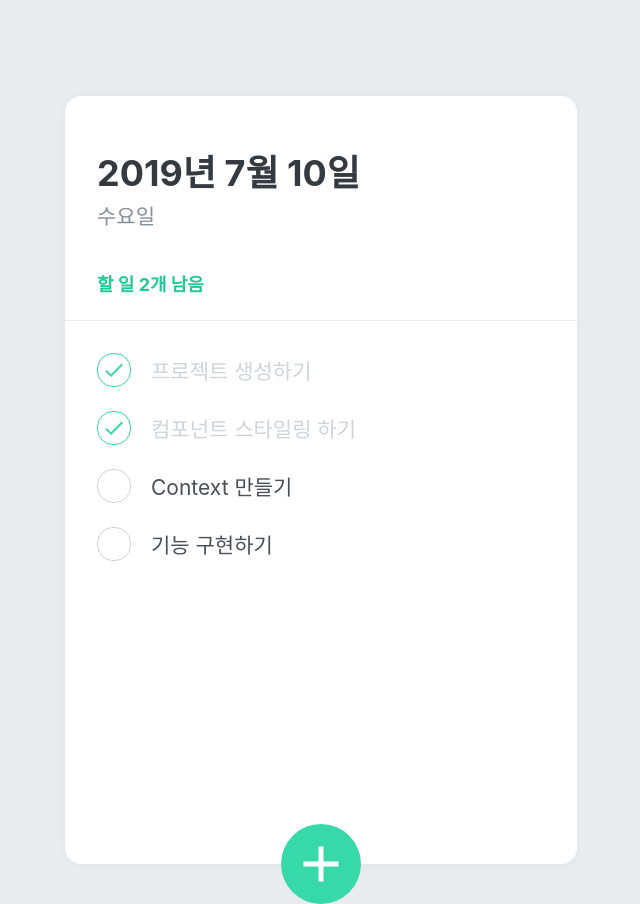
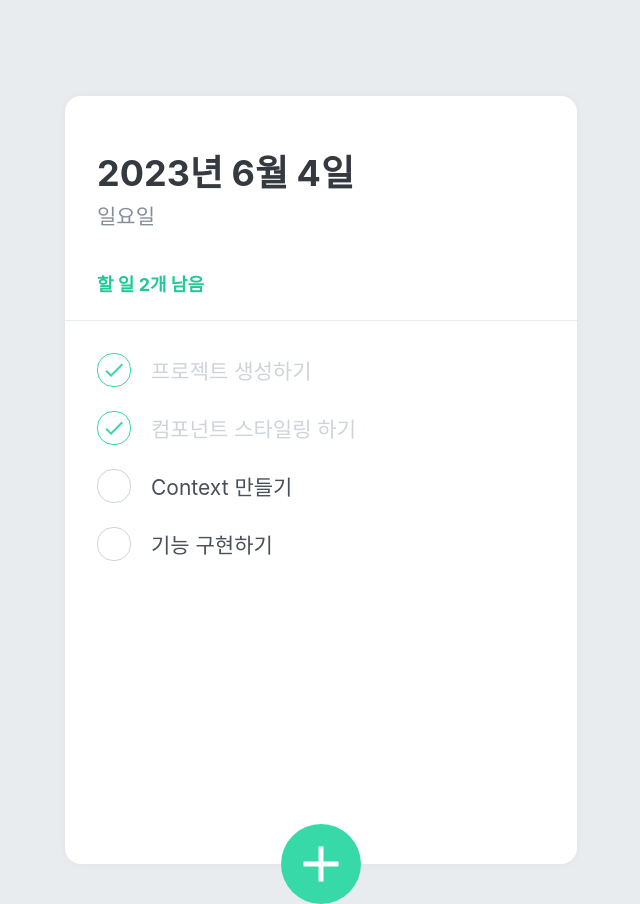
Before and after one commit to sa46lll/react-todo-list, a React (Create React App) app: page / in a window 1280 px wide. Shown: the whole page, without its empty margins (319-959 px from the left). Built offline with nearby package versions, Linux system fonts and the light colour scheme.

Commit message:
feat: 항목 개수, 현재 날짜 화면에 반영

```diff
--- a/src/components/TodoHead.js
+++ b/src/components/TodoHead.js
@@ -28,12 +28,21 @@
 
 function TodoHead() {
   const todos = useTodoState();
-  console.log(todos);
+  const undoneTasks = todos.filter((todo) => !todo.done);
+
+  const today = new Date();
+  const dateString = today.toLocaleDateString('ko-KR', {
+    year: 'numeric',
+    month: 'long',
+    day: 'numeric',
+  });
+  const dayName = today.toLocaleDateString('ko-KR', { weekday: 'long' });
+
   return (
     <TodoHeadBlock>
-      <h1>2019년 7월 10일</h1>
-      <div className="day">수요일</div>
-      <div className="tasks-left">할 일 2개 남음</div>
+      <h1>{dateString}</h1>
+      <div className="day">{dayName}</div>
+      <div className="tasks-left">할 일 {undoneTasks.length}개 남음</div>
     </TodoHeadBlock>
   );
 }
```
